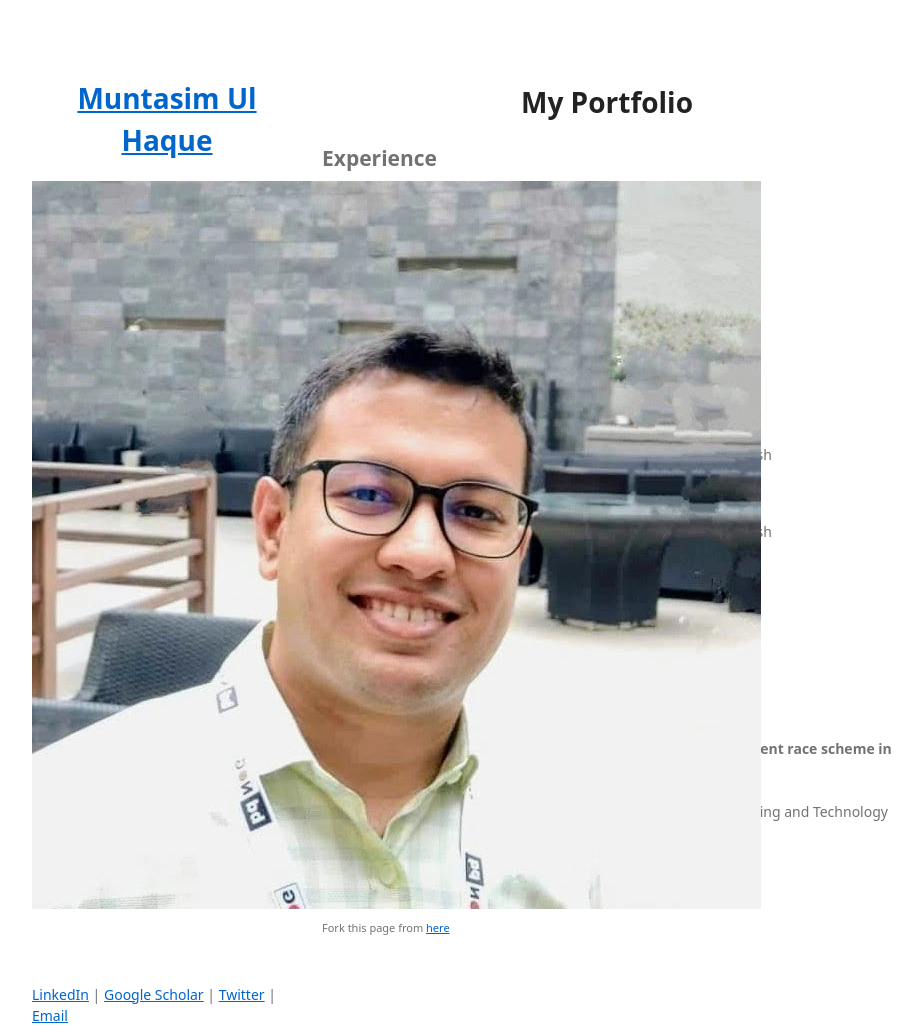
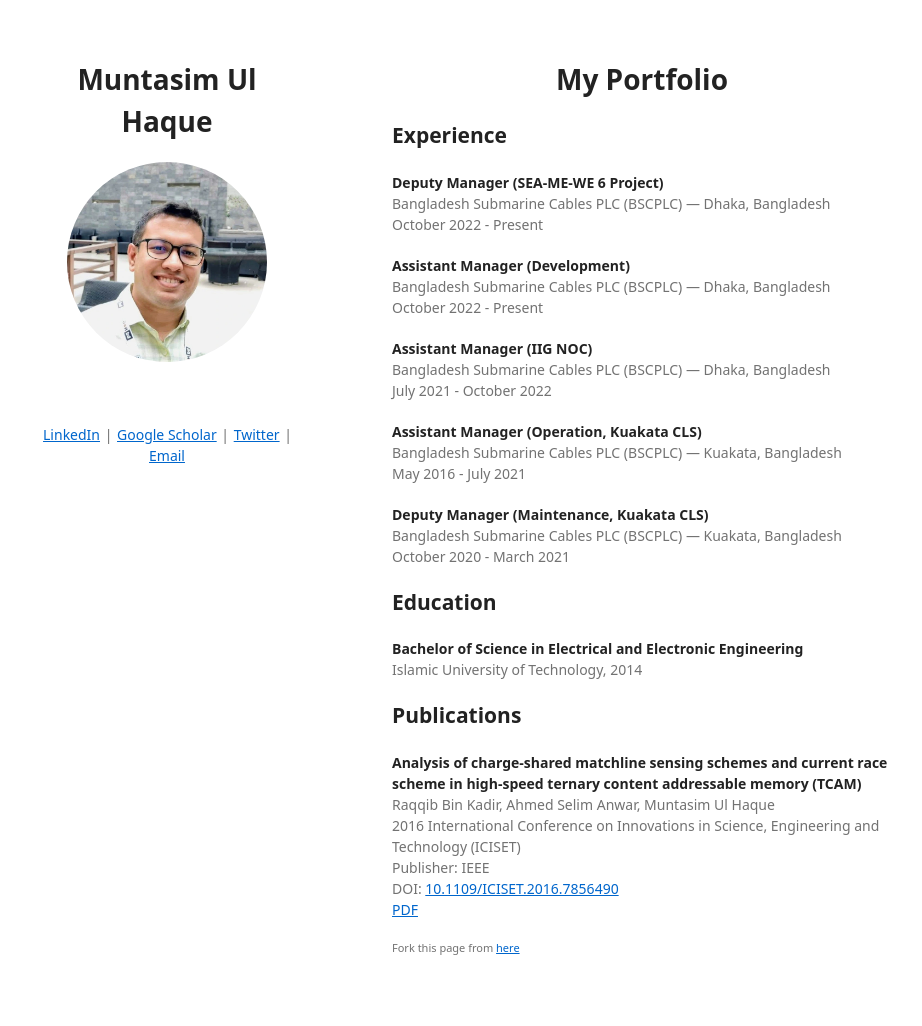
Before and after one commit to muntasimulhaque/muntasimulhaque.github.io, a Jekyll site: the page built from index.md, in a window 1280 px wide and 1026 px high. Shown: the whole window, without its empty margins (178-1100 px from the left). Built offline with Jekyll 4.4.1, drawn with Linux system fonts in a browser that asks for light colours; our own code applies the rules of GitHub Pages for plain Markdown files; a script that is not in the unit is left out.

Commit message:
Update default.html

```diff
--- a/_layouts/default.html
+++ b/_layouts/default.html
@@ -22,71 +22,301 @@
          color: #727272;
          font-weight: 400;
       }
+
+      h1, h2, h3, h4, h5, h6 {
+         color: #222;
+         margin: 0 0 20px;
+      }
+
+      p, ul, ol, table, pre, dl {
+         margin: 0 0 20px;
+      }
+
       h1 {
          font-size: 28px;
          text-align: center;
-         color: #222;
-         margin-bottom: 20px;
       }
+
       a {
          color: #0066cc;
          text-decoration: underline;
       }
+
       a:hover {
          color: #004499;
       }
+
       a:visited {
          color: #540099;
       }
+
       .wrapper {
-         max-width: 860px;
+         width: 860px;
          margin: 0 auto;
       }
+
+      .link-container {
+         text-align: center;
+      }
+
+      .link-container a {
+         margin: 0 1px;
+      }
+
+      blockquote {
+         border-left: 1px solid #e5e5e5;
+         margin: 0;
+         padding: 0 0 0 20px;
+         font-style: italic;
+      }
+
+      code, pre {
+         font-family: Monaco, Bitstream Vera Sans Mono, Lucida Console, Terminal, Consolas, Liberation Mono, DejaVu Sans Mono, Courier New, monospace;
+         color: #333;
+         font-size: 12px;
+      }
+
+      pre {
+         padding: 8px 15px;
+         background: #f8f8f8;
+         border-radius: 5px;
+         border: 1px solid #e5e5e5;
+         overflow-x: auto;
+      }
+
+      table {
+         width: 100%;
+         border-collapse: collapse;
+      }
+
+      th, td {
+         text-align: left;
+         padding: 5px 10px;
+         border-bottom: 1px solid #e5e5e5;
+      }
+
+      dt {
+         color: #444;
+         font-weight: 700;
+      }
+
+      th {
+         color: #444;
+      }
+
+      img {
+         max-width: 100%;
+      }
+
       header {
          width: 270px;
          float: left;
          position: fixed;
+         -webkit-font-smoothing: subpixel-antialiased;
       }
+
+      header h1 a {
+         color: #222 !important;
+         text-decoration: none;
+      }
+
+      header h1 a:hover, header h1 a:visited {
+         color: #222 !important;
+         text-decoration: none;
+      }
+
+      header ul {
+         list-style: none;
+         height: 40px;
+         padding: 0;
+         background: #f4f4f4;
+         border-radius: 5px;
+         border: 1px solid #e0e0e0;
+         width: 270px;
+      }
+
+      header li {
+         width: 89px;
+         float: left;
+         border-right: 1px solid #e0e0e0;
+         height: 40px;
+      }
+
+      header li:first-child a {
+         border-radius: 5px 0 0 5px;
+      }
+
+      header li:last-child a {
+         border-radius: 0 5px 5px 0;
+      }
+
+      header ul a {
+         line-height: 1;
+         font-size: 11px;
+         color: #676767;
+         display: block;
+         text-align: center;
+         padding-top: 6px;
+         height: 34px;
+         text-decoration: none;
+      }
+
+      header ul a:hover, header ul a:focus {
+         color: #004499;
+         font-weight: bold;
+      }
+
+      header ul a:active {
+         background-color: #f0f0f0;
+      }
+
+      strong {
+         color: #222;
+         font-weight: 700;
+      }
+
+      header ul li + li + li {
+         border-right: none;
+         width: 89px;
+      }
+
+      header ul a strong {
+         font-size: 14px;
+         display: block;
+         color: #222;
+      }
+
+      header img {
+         width: 200px;
+         height: 200px;
+         border-radius: 50%;
+         display: block;
+         margin: 0 auto;
+      }
+
       section {
-         width: calc(100% - 290px); /* Adaptive width for section */
+         width: 500px;
          float: right;
+         padding-bottom: 50px;
       }
+
+      small {
+         font-size: 11px;
+      }
+
+      hr {
+         border: 0;
+         background: #e5e5e5;
+         height: 1px;
+         margin: 0 0 20px;
+      }
+
       footer {
          width: 270px;
          float: left;
          position: fixed;
          bottom: 50px;
+         -webkit-font-smoothing: subpixel-antialiased;
       }
-      @media screen and (max-width: 960px) {
+
+      @media print, screen and (max-width: 960px) {
+         .wrapper {
+            width: auto;
+            margin: 0;
+         }
+
          header, section, footer {
             float: none;
             position: static;
             width: auto;
          }
+
+         header {
+            padding-right: 320px;
+         }
+
+         section {
+            border: 1px solid #e5e5e5;
+            border-width: 1px 0;
+            padding: 20px 0;
+            margin: 0 0 20px;
+         }
+
+         header a small {
+            display: inline;
+         }
+
+         header ul {
+            position: absolute;
+            right: 50px;
+            top: 52px;
+         }
       }
-      @media screen and (max-width: 480px) {
+
+      @media print, screen and (max-width: 720px) {
+         body {
+            word-wrap: break-word;
+         }
+
+         header {
+            padding: 0;
+         }
+
+         header ul, header p.view {
+            position: static;
+         }
+
+         pre, code {
+            word-wrap: normal;
+         }
+      }
+
+      @media print, screen and (max-width: 480px) {
          body {
             padding: 15px;
          }
+
          header ul {
-            width: 100%;
+            width: 99%;
+         }
+
+         header li, header ul li + li + li {
+            width: 33%;
+         }
+      }
+
+      @media print {
+         body {
+            padding: 0.4in;
+            font-size: 12pt;
+            color: #444;
          }
       }
    </style>
+   <!--[if lt IE 9]>
+   <script src="https://cdnjs.cloudflare.com/ajax/libs/html5shiv/3.7.3/html5shiv.min.js"></script>
+   <![endif]-->
 </head>
 <body>
    <div class="wrapper">
-      <header role="banner">
+      <header>
          <h1><a href="{{ "/" | absolute_url }}">{{ site.title | default: site.github.repository_name }}</a></h1>
          {% if site.logo %}
-         <img src="{{ site.logo | relative_url }}" alt="Logo of {{ site.title }}">
+         <img src="{{ site.logo | relative_url }}" alt="Site Logo">
          {% endif %}
          <p>{{ site.description | default: site.github.project_tagline }}</p>
          {% if site.github.is_project_page %}
-         <p class="view"><a href="{{ site.github.repository_url }}">View the Project on GitHub</a></p>
+         <p class="view"><a href="{{ site.github.repository_url }}">View the Project on GitHub <small>{{ site.github.repository_nwo }}</small></a></p>
+         {% endif %}
+         {% if site.show_downloads %}
+         <ul class="downloads">
+            <li><a href="{{ site.github.zip_url }}">Download <strong>ZIP File</strong></a></li>
+            <li><a href="{{ site.github.tar_url }}">Download <strong>TAR Ball</strong></a></li>
+            <li><a href="{{ site.github.repository_url }}">View On <strong>GitHub</strong></a></li>
+         </ul>
          {% endif %}
       </header>
-      <section role="main">
+      <section>
          {{ content }}
       </section>
       <footer>
```
